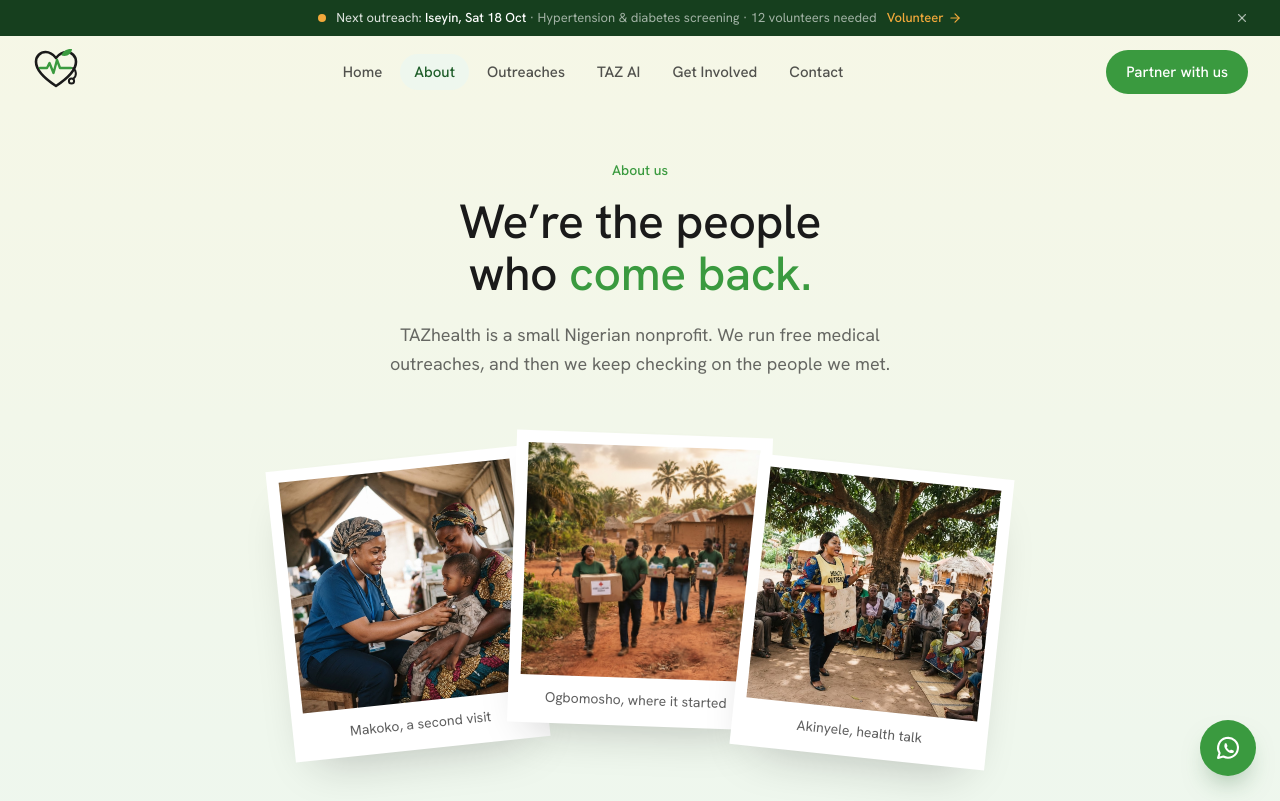
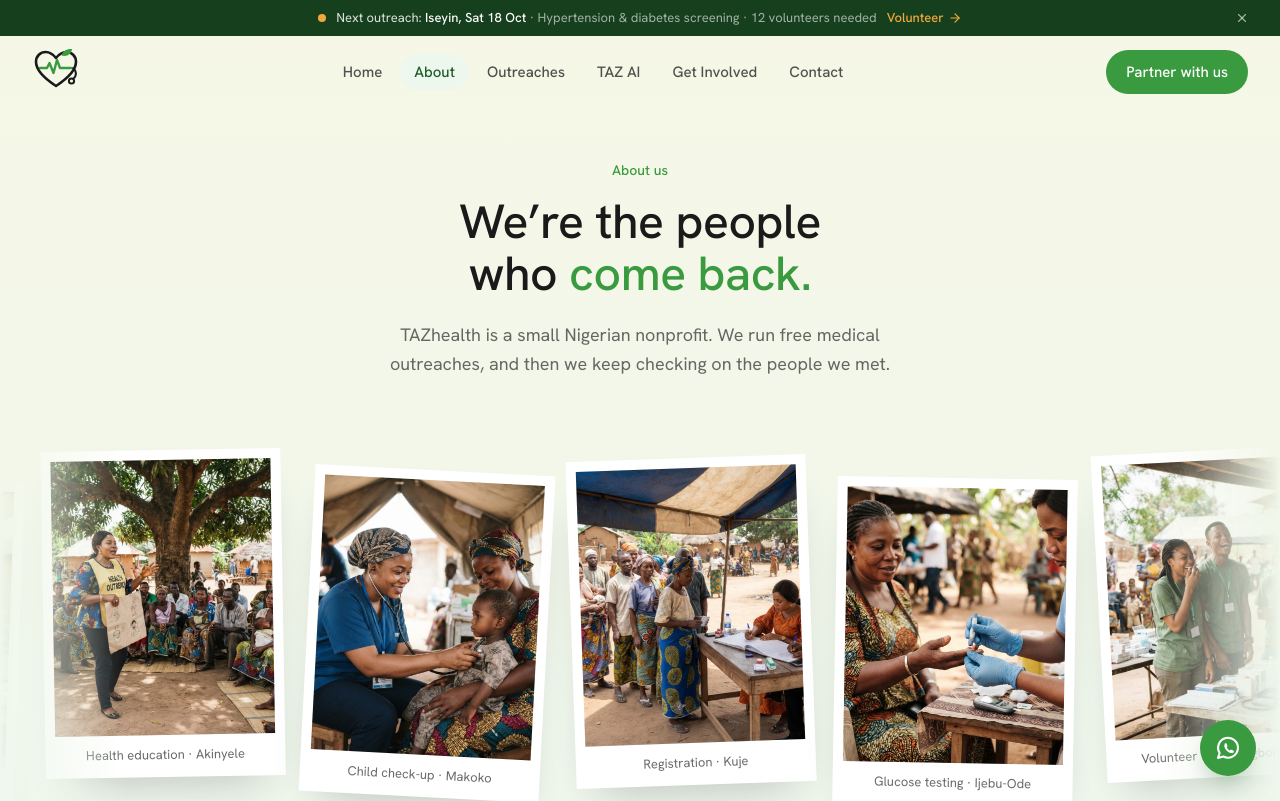
Before and after one commit to tazhealth/tazhealth, a Next.js app: page /about in a window 1280 px wide. Shown: the top 801 px of the page. Built offline with nearby package versions, Linux system fonts and the light colour scheme.

Commit message:
feat: add PhotoMarquee component and replace polaroids with it in About section

```diff
--- a/app/about/page.tsx
+++ b/app/about/page.tsx
@@ -1,15 +1,8 @@
 import { ButtonLink } from '@/components/ui/ButtonLink';
 import { Reveal, RevealGroup, RevealItem } from '@/components/ui/Reveal';
 import { JourneyTimeline } from '@/components/about/JourneyTimeline';
-import { images } from '@/data/images';
+import { PhotoMarquee } from '@/components/about/PhotoMarquee';
 import { team } from '@/data/people';
-import { cn } from '@/utils/cn';
-
-const polaroids = [
-{ src: images.motherChild, caption: 'Makoko, a second visit', alt: 'Nurse examining a child with her mother', tilt: '-rotate-6', offset: 'sm:translate-y-6' },
-{ src: images.aboutHero, caption: 'Ogbomosho, where it started', alt: 'TAZhealth volunteers carrying medical supplies along a village path', tilt: 'rotate-2', offset: '' },
-{ src: images.education, caption: 'Akinyele, health talk', alt: 'Health talk under a shade tree', tilt: 'rotate-6', offset: 'sm:translate-y-8' }];
-
 
 const lessons = [
 'Screening is the start, not the finish. A high reading means nothing if nobody checks what happened next.',
@@ -37,16 +30,9 @@
           </Reveal>
         </div>
 
-        <RevealGroup className="mx-auto mt-14 flex max-w-4xl flex-col items-center gap-8 px-5 sm:flex-row sm:justify-center sm:gap-0 sm:px-8">
-          {polaroids.map((p) =>
-          <RevealItem key={p.caption} className={cn('w-60 sm:-mx-3 sm:w-64', p.offset)}>
-              <figure className={cn('bg-white p-3 pb-4 shadow-card transition-transform duration-300 ease-smooth hover:rotate-0 hover:scale-105', p.tilt)}>
-                <img src={p.src} alt={p.alt} className="aspect-square w-full object-cover" />
-                <figcaption className="mt-3 text-center text-sm text-ink/70">{p.caption}</figcaption>
-              </figure>
-            </RevealItem>
-          )}
-        </RevealGroup>
+        <div className="mt-10 lg:mt-12">
+          <PhotoMarquee />
+        </div>
       </section>
 
       {/* The letter */}
--- /dev/null
+++ b/components/about/PhotoMarquee.tsx
@@ -0,0 +1,38 @@
+import React from 'react';
+import { gallery, images } from '../../data/images';
+import { cn } from '../../utils/cn';
+
+const photos = [
+{ src: images.aboutHero, alt: 'TAZhealth volunteers carrying medical supplies along a village path', caption: 'Where it started · Ogbomosho' },
+...gallery];
+
+
+const tilts = ['-rotate-3', 'rotate-2', '-rotate-1', 'rotate-3', '-rotate-2', 'rotate-1'];
+const lifts = ['translate-y-0', 'translate-y-5', '-translate-y-2', 'translate-y-3'];
+
+export function PhotoMarquee() {
+  const loop = [...photos, ...photos];
+
+  return (
+    <div
+      className="group relative overflow-hidden py-8 [mask-image:linear-gradient(to_right,transparent,black_10%,black_90%,transparent)]"
+      aria-label="Photos from our outreaches">
+
+      <ul className="marquee flex w-max gap-6 pr-6 [animation-duration:70s] group-hover:[animation-play-state:paused]">
+        {loop.map((p, i) =>
+        <li key={`${p.src}-${i}`} aria-hidden={i >= photos.length} className={lifts[i % lifts.length]}>
+            <figure
+            className={cn(
+              'w-52 bg-white p-2.5 pb-3 shadow-card transition-transform duration-300 ease-smooth hover:rotate-0 hover:scale-105 sm:w-60',
+              tilts[i % tilts.length]
+            )}>
+
+              <img src={p.src} alt={i >= photos.length ? '' : p.alt} loading="lazy" className="aspect-[4/5] w-full object-cover" />
+              <figcaption className="mt-2.5 text-center text-[13px] text-ink/65">{p.caption}</figcaption>
+            </figure>
+          </li>
+        )}
+      </ul>
+    </div>);
+
+}
```
